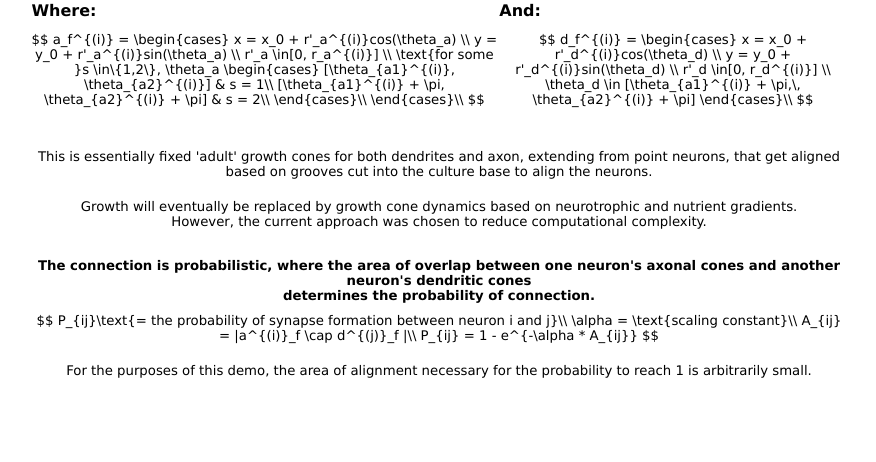
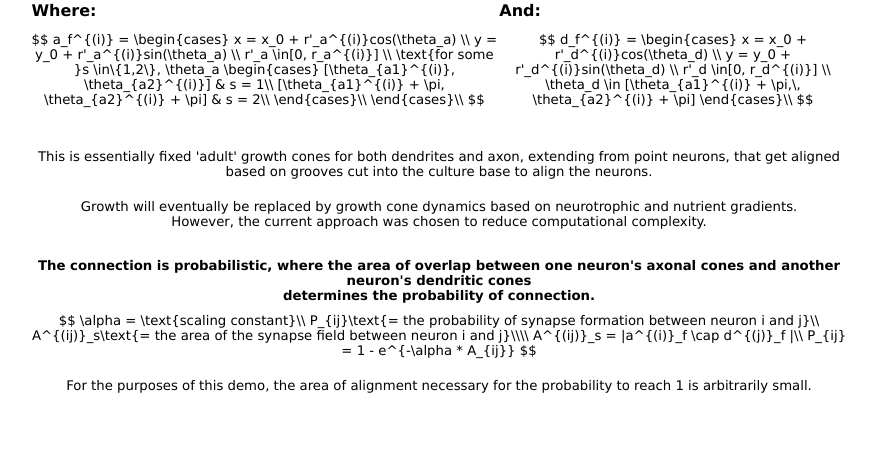
Before and after one commit to AdamP1592/Network-Simulation, a Flask app: page /about in a window 1280 px wide. Shown: the part 835-1297 px from the top of the page, without its empty margins (201-1077 px from the left). Before the commit the page ends 1213 px from the top, so only its background shows below. Run offline with Flask 3, Linux system fonts and the light colour scheme; some libraries are stand-ins or nearby versions.

Commit message:
Mind formatting tweak on aboutme for clarity

```diff
--- a/web/templates/about.html
+++ b/web/templates/about.html
@@ -176,9 +176,10 @@
         </h5>
         <p>
             $$
+            \alpha = \text{scaling constant}\\
             P_{ij}\text{= the probability of synapse formation between neuron i and j}\\
-            \alpha = \text{scaling constant}\\
-            A_{ij} = |a^{(i)}_f \cap d^{(j)}_f |\\
+            A^{(ij)}_s\text{= the area of the synapse field between neuron i and j}\\\\
+            A^{(ij)}_s = |a^{(i)}_f \cap d^{(j)}_f |\\
             P_{ij} = 1 - e^{-\alpha * A_{ij}}
             $$
         </p>
```
